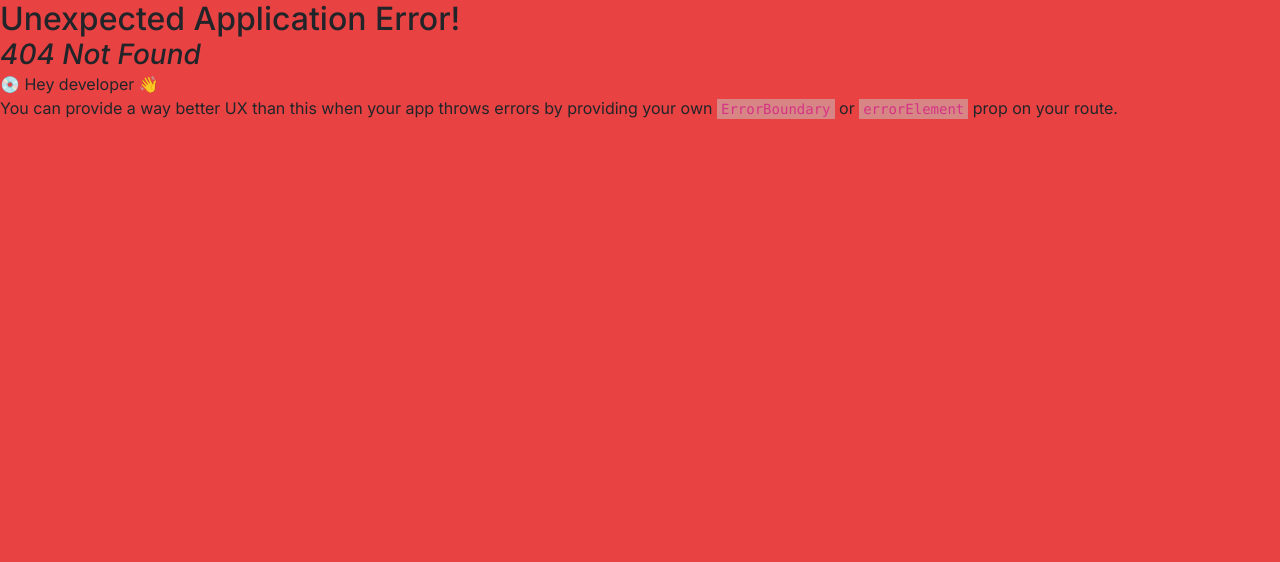
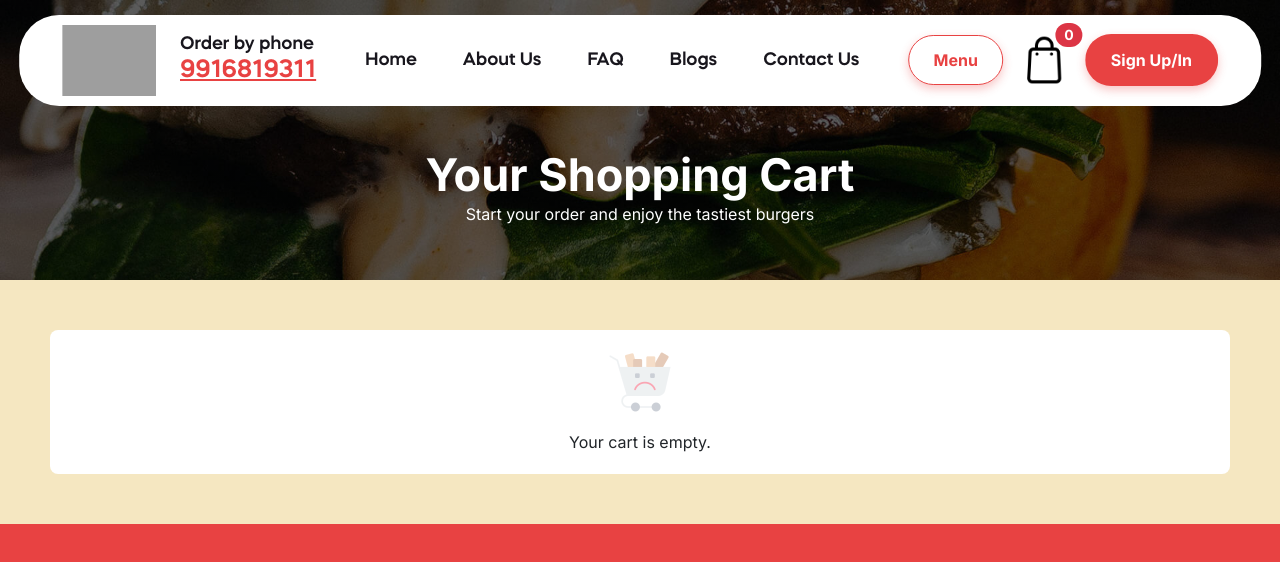
Before and after one commit to Dipakpathak164/food-app-react, a React (Vite) app in the folder food-app-frontend/: page /cart/1 in a window 1280 px wide. Before the commit this address had no page. Shown: the top 562 px of the page. Built offline with nearby package versions, Linux system fonts and the light colour scheme; grey boxes are pictures that could not be loaded.

Commit message:
add to cart

```diff
--- a/food-app-frontend/src/components/FoodsList.jsx
+++ b/food-app-frontend/src/components/FoodsList.jsx
@@ -22,7 +22,7 @@ const FoodList = ({ imagePath, baseUrl }) => {
     setAddedItems(prev => [...prev, item.id]);
     toast.success(`${item.name} added to cart!`);
     setTimeout(() => {
-      navigate(`/product-details/${item.id}`);
+      navigate(`/cart/${item.id}`);
     }, 800); // small delay before redirecting
   };
 
@@ -67,7 +67,7 @@ const FoodList = ({ imagePath, baseUrl }) => {
                   className="btn btn_pus d-flex justify-content-center align-items-center"
                   onClick={(e) => {
                     e.stopPropagation();
-                    navigate(`/product-details/${item.id}`);
+                    navigate(`/cart/${item.id}`);
                   }}
                 >
                   <img src={`${imagePath}bag.png`} alt="cart" />
--- a/food-app-frontend/src/context/CartContext.jsx
+++ b/food-app-frontend/src/context/CartContext.jsx
@@ -8,17 +8,34 @@ const cartReducer = (state, action) => {
       const existingItem = state.find(item => item.id === action.payload.id);
       if (existingItem) {
         return state.map(item =>
-          item.id === action.payload.id ? { ...item, quantity: item.quantity + 1 } : item
+          item.id === action.payload.id
+            ? { ...item, quantity: item.quantity + 1 }
+            : item
         );
       } else {
         return [...state, { ...action.payload, quantity: 1 }];
       }
     }
+
     case 'REMOVE_FROM_CART':
       return state.filter(item => item.id !== action.payload.id);
 
     case 'CLEAR_CART':
       return [];
+
+    case 'INCREMENT_QUANTITY':
+      return state.map(item =>
+        item.id === action.payload.id
+          ? { ...item, quantity: item.quantity + 1 }
+          : item
+      );
+
+    case 'DECREMENT_QUANTITY':
+      return state.map(item =>
+        item.id === action.payload.id && item.quantity > 1
+          ? { ...item, quantity: item.quantity - 1 }
+          : item
+      );
 
     default:
       return state;
@@ -31,9 +48,11 @@ export const CartProvider = ({ children }) => {
   const addToCart = (food) => dispatch({ type: 'ADD_TO_CART', payload: food });
   const removeFromCart = (food) => dispatch({ type: 'REMOVE_FROM_CART', payload: food });
   const clearCart = () => dispatch({ type: 'CLEAR_CART' });
+  const incrementQty = (food) => dispatch({ type: 'INCREMENT_QUANTITY', payload: food });
+  const decrementQty = (food) => dispatch({ type: 'DECREMENT_QUANTITY', payload: food });
 
   return (
-    <CartContext.Provider value={{ cart, addToCart, removeFromCart, clearCart }}>
+    <CartContext.Provider value={{ cart, addToCart, removeFromCart, clearCart, incrementQty, decrementQty }}>
       {children}
     </CartContext.Provider>
   );
--- a/food-app-frontend/src/index.css
+++ b/food-app-frontend/src/index.css
@@ -141,6 +141,9 @@ body {
   font-family: var(--font-regular);
   font-family: "Inter", sans-serif;
   transition: width 0.3s ease;
+}
+.second-bg-white{
+  background-color: #f5e7c1;
 }
 #option{
   color: gray;
@@ -1151,6 +1154,36 @@ main{
   background-color:rgba(0,0,0,0.4);
   z-index: 1025;
 }
+.top_common_section{
+  background:linear-gradient(rgba(0, 0, 0, 0.6), rgba(0, 0, 0, 0.6)), url("../public/assets/images/hero_home_02.jpg");
+  width: 100%;
+  height: 280px;
+  background-size: cover;
+  background-position: center;
+  background-repeat: no-repeat;
+}
+.top_common_section .content{
+  margin-top: 148px;
+  color: #fff;
+}
+.top_common_section .content h1{
+  font-size: 45px;
+  font-weight: bold;
+}
+.cartViewSection{
+  padding-top: 50px;
+  padding-bottom: 50px;
+}
+.cartViewSection .container{
+  background-color: #ffffff;
+  padding-top: 20px;
+  padding-bottom: 20px;
+  border-radius: 8px;
+}
+.sub_title{
+  margin-bottom: 20px;
+  font-weight: 600;
+}
 @media (min-width: 1200px) {
   .container {
       max-width: 1180px;
--- /dev/null
+++ b/food-app-frontend/src/pages/CartPage.jsx
@@ -0,0 +1,85 @@
+import React from 'react';
+import { useCart } from '../context/CartContext';
+import { useNavigate } from 'react-router-dom';
+
+const CartPage = ({ imagePath }) => {
+  const { cart, incrementQty, decrementQty, removeFromCart } = useCart();
+  const navigate = useNavigate();
+
+  const handleCheckout = () => {
+    navigate('/checkout');
+  };
+
+  return (
+    <>
+     <section className='top_common_section'>
+       <div className="container">
+         <div className="row">
+            <div className="col-md-12 text-center content">
+                <h1>Your Shopping Cart</h1>
+                <p>Start your order and enjoy the tastiest burgers</p>
+            </div>
+         </div>
+       </div>
+     </section>
+     <section className='second-bg-white cartViewSection'>
+    <div className="container">
+      {cart.length > 0 ? (
+        <>
+          <h2 className='sub_title'>Your Cart</h2>
+          <ul className="list-group mb-4">
+            {cart.map((item, index) => (
+              <li key={index} className="list-group-item d-flex align-items-center justify-content-between">
+                <div className="d-flex align-items-center">
+                  <img
+                    src={`http://localhost:5000/uploads/${item.image}`}
+                    alt={item.name}
+                    style={{ width: 60, height: 60, objectFit: 'cover', marginRight: '15px' }}
+                  />
+                  <div>
+                    <strong>{item.name}</strong><br />
+                    <small>₹{item.discounted_price || item.price} × {item.quantity}</small>
+                  </div>
+                </div>
+                <div className="d-flex align-items-center">
+                  <button
+                    className="btn btn-sm btn-outline-secondary me-2"
+                    onClick={() => decrementQty(item)}
+                    disabled={item.quantity <= 1}
+                  >−</button>
+                  <span>{item.quantity}</span>
+                  <button
+                    className="btn btn-sm btn-outline-secondary ms-2"
+                    onClick={() => incrementQty(item)}
+                  >+</button>
+                  <button
+                    className="btn btn-sm btn-outline-danger ms-3"
+                    onClick={() => removeFromCart(item)}
+                  >Remove</button>
+                </div>
+              </li>
+            ))}
+          </ul>
+          <div className="text-end">
+            <button className="btn btn-primary" onClick={handleCheckout}>
+              Proceed to Checkout
+            </button>
+          </div>
+        </>
+      ) : (
+        <div className="text-center">
+          <img
+            src={`${imagePath}abandoned-cart.png`}
+            alt="Empty Cart"
+            style={{ marginBottom: '1rem', opacity: 0.6 }}
+          />
+          <p>Your cart is empty.</p>
+        </div>
+      )}
+    </div>
+    </section>
+    </>
+  );
+};
+
+export default CartPage;
--- a/food-app-frontend/src/router/index.jsx
+++ b/food-app-frontend/src/router/index.jsx
@@ -6,6 +6,7 @@ import Home from '../pages/Home';
 import SignUp from '../auth/SignupForm';
 import SignInForm from '../auth/SignInForm';
 import ProductDetails from '../pages/ProductDetail';
+import CartPage from '../pages/CartPage';
 
 // Admin
 import AdminLayout from '../admin/AdminLayout';
@@ -24,6 +25,7 @@ const router = createBrowserRouter([
       { path: 'signup', element: <SignUp /> },
       { path: 'signin', element: <SignInForm /> },
       { path: 'product-details/:id', element: <ProductDetails /> },
+      { path: 'cart/:id', element: <CartPage  imagePath="/assets/images/"/> },
     ],
   },
 
```
Also changed, not shown: food-app-frontend/public/assets/images/pexels-photo-6969975.webp (added), food-app-frontend/src/pages/PromoSection.jsx (added), 1 other file (tests, documents, lock files or other folders).
